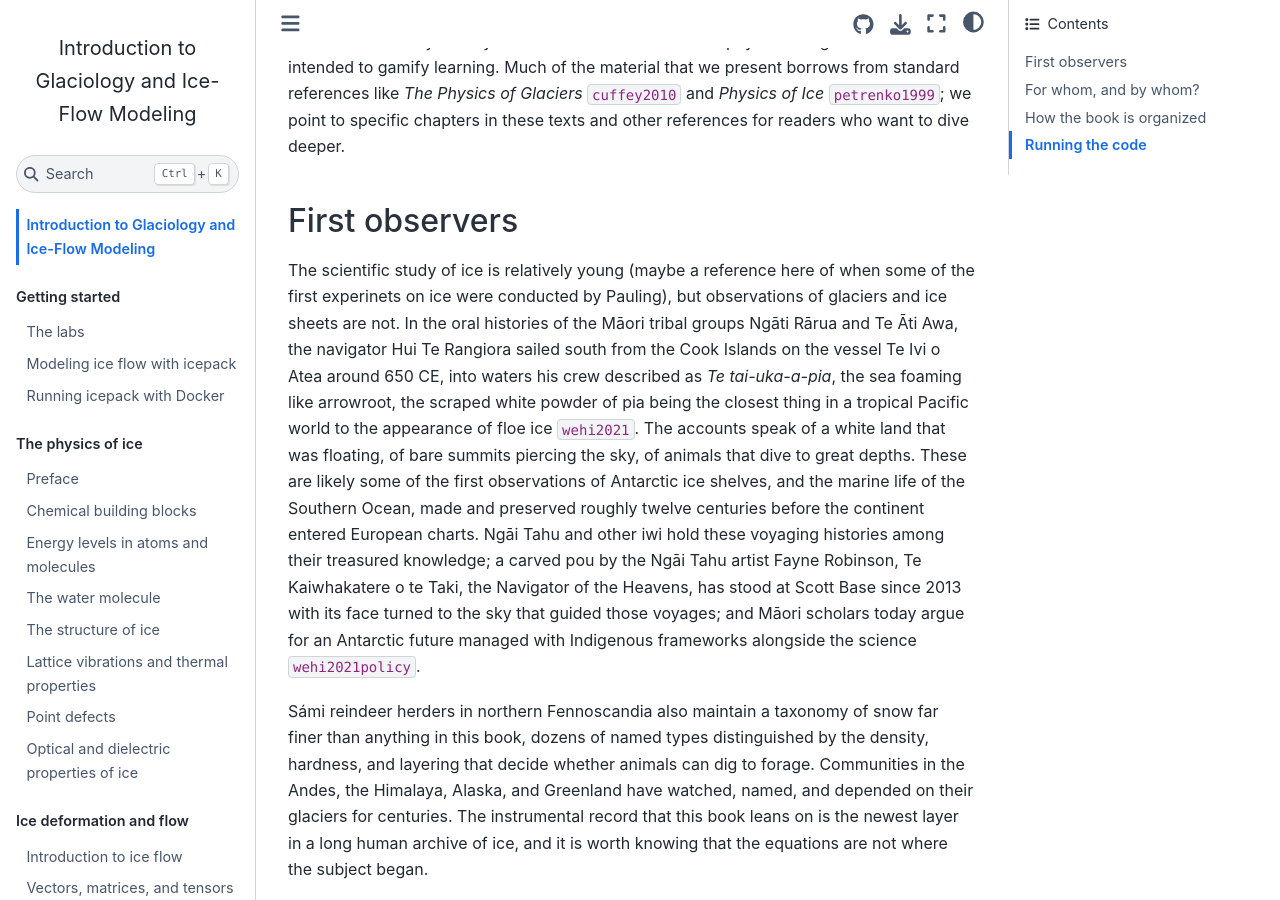
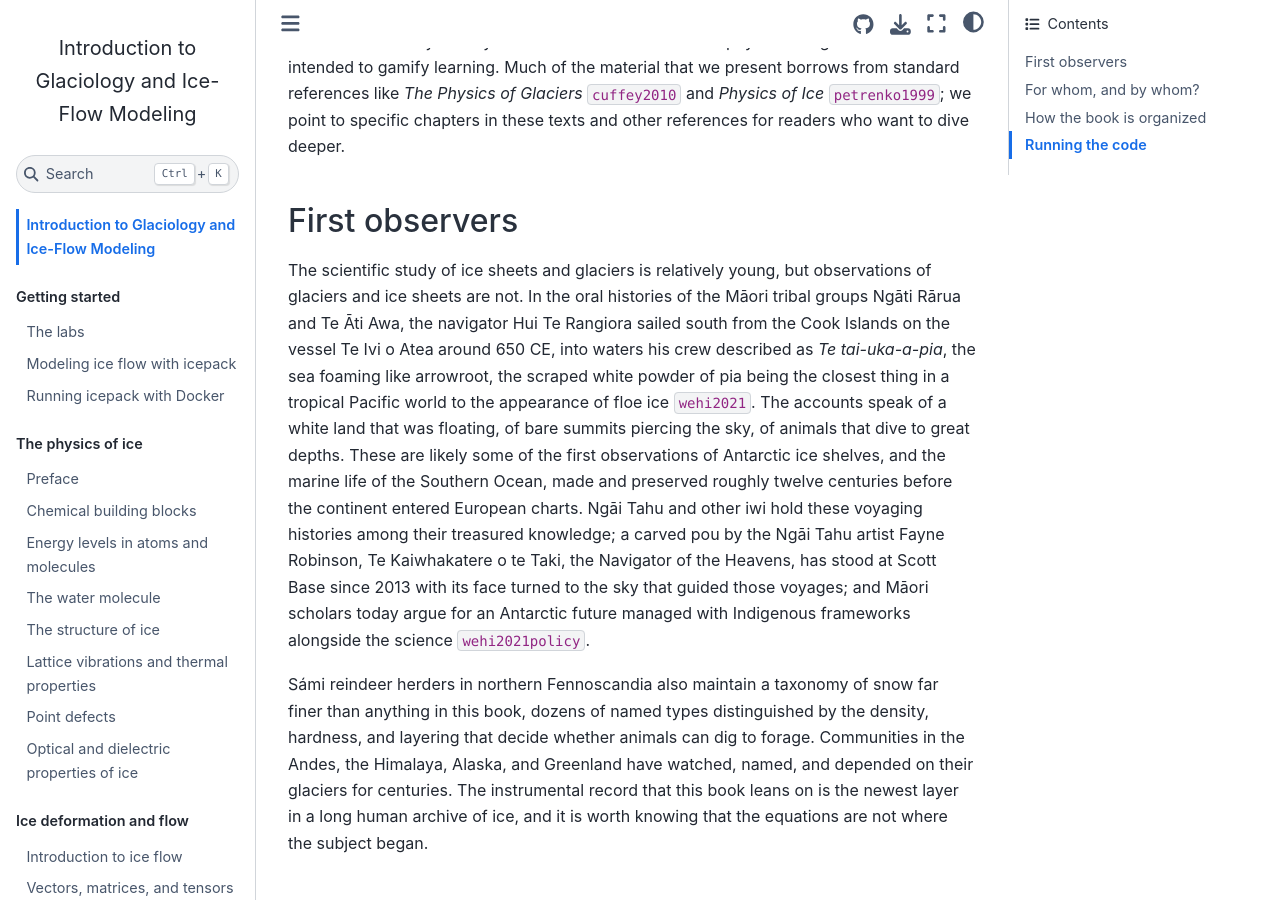
Before and after one commit to rice-glaciology/glaciology-book, a Jupyter Book: the page built from intro.md, in a window 1280 px wide and 900 px high, scrolled down 330 px. Built offline with Jupyter Book 1.0.4 settings and Sphinx 7.4.7 and the Sphinx Book theme 1.1.4, drawn with Linux system fonts in a browser that asks for light colours; pages that are not in the unit, such as notebooks, are missing from menus; cross-references to code outside the pages are shown as plain code.

Commit message:
Update intro.md

```diff
--- a/intro.md
+++ b/intro.md
@@ -6,7 +6,7 @@
 
 ## First observers
 
-The scientific study of ice is relatively young (maybe a reference here of when some of the first experinets on ice were conducted by Pauling), but observations of glaciers and ice sheets are not. In the oral histories of the Māori tribal groups Ngāti Rārua and Te Āti Awa, the navigator Hui Te Rangiora sailed south from the Cook Islands on the vessel Te Ivi o Atea around 650 CE, into waters his crew described as *Te tai-uka-a-pia*, the sea foaming like arrowroot, the scraped white powder of pia being the closest thing in a tropical Pacific world to the appearance of floe ice {cite}`wehi2021`. The accounts speak of a white land that was floating, of bare summits piercing the sky, of animals that dive to great depths. These are likely some of the first observations of Antarctic ice shelves, and the marine life of the Southern Ocean, made and preserved roughly twelve centuries before the continent entered European charts. Ngāi Tahu and other iwi hold these voyaging histories among their treasured knowledge; a carved pou by the Ngāi Tahu artist Fayne Robinson, Te Kaiwhakatere o te Taki, the Navigator of the Heavens, has stood at Scott Base since 2013 with its face turned to the sky that guided those voyages; and Māori scholars today argue for an Antarctic future managed with Indigenous frameworks alongside the science {cite}`wehi2021policy`.
+The scientific study of ice sheets and glaciers is relatively young, but observations of glaciers and ice sheets are not. In the oral histories of the Māori tribal groups Ngāti Rārua and Te Āti Awa, the navigator Hui Te Rangiora sailed south from the Cook Islands on the vessel Te Ivi o Atea around 650 CE, into waters his crew described as *Te tai-uka-a-pia*, the sea foaming like arrowroot, the scraped white powder of pia being the closest thing in a tropical Pacific world to the appearance of floe ice {cite}`wehi2021`. The accounts speak of a white land that was floating, of bare summits piercing the sky, of animals that dive to great depths. These are likely some of the first observations of Antarctic ice shelves, and the marine life of the Southern Ocean, made and preserved roughly twelve centuries before the continent entered European charts. Ngāi Tahu and other iwi hold these voyaging histories among their treasured knowledge; a carved pou by the Ngāi Tahu artist Fayne Robinson, Te Kaiwhakatere o te Taki, the Navigator of the Heavens, has stood at Scott Base since 2013 with its face turned to the sky that guided those voyages; and Māori scholars today argue for an Antarctic future managed with Indigenous frameworks alongside the science {cite}`wehi2021policy`.
 
 Sámi reindeer herders in northern Fennoscandia also maintain a taxonomy of snow far finer than anything in this book, dozens of named types distinguished by the density, hardness, and layering that decide whether animals can dig to forage. Communities in the Andes, the Himalaya, Alaska, and Greenland have watched, named, and depended on their glaciers for centuries. The instrumental record that this book leans on is the newest layer in a long human archive of ice, and it is worth knowing that the equations are not where the subject began.
 
```
